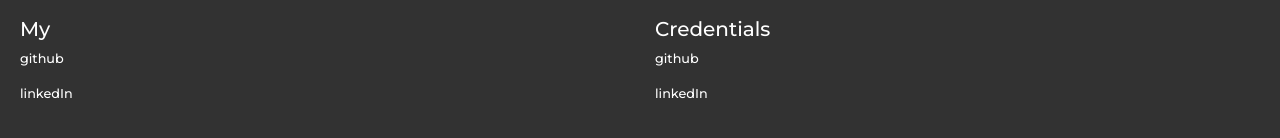
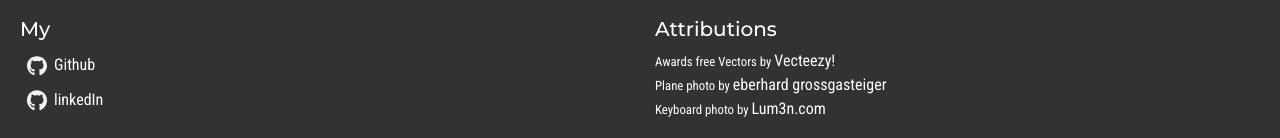
Before and after one commit to EwelinaKi/usk, a Gatsby site: page / in a window 1280 px wide. Shown: the part 3153-3291 px from the top of the page. Built offline with nearby package versions, Linux system fonts and the light colour scheme; Gatsby itself is replaced by a stand-in of ours.

Commit message:
footer update

```diff
--- a/src/components/footer.js
+++ b/src/components/footer.js
@@ -1,19 +1,34 @@
 import React from "react"
 import { Col, Row } from "react-bootstrap"
-import styles from "../styles/footer.module.css"
+import footerStyles from "../styles/footer.module.css"
 
 export default () => (
-  <div className={styles.box}>
+  <div className={footerStyles.box}>
     <Row>
       <Col>
         <h5>My</h5>
-        <p>github</p>
-        <p>linkedIn</p>
+        <a href="http://github.com" className={footerStyles.link}>
+          <img src="svg/github.svg" alt="github logo" className={footerStyles.svgLogo}/>
+          Github
+        </a>
+        <br/>
+        <a href="http://linkedin.com" className={footerStyles.link}>
+          <img src="svg/github.svg" alt="github logo" className={footerStyles.svgLogo}/>
+          linkedIn
+        </a>
       </Col>
       <Col>
-        <h5>Credentials</h5>
-        <p>github</p>
-        <p>linkedIn</p>
+        <h5>Attributions</h5>
+        Awards free Vectors by <a rel="nofollow" href="https://www.vecteezy.com"
+                                  className={footerStyles.link}>Vecteezy!</a>
+        <br/>
+        Plane photo by <a rel="nofollow" href="https://www.pexels.com/photo/photo-of-airplane-with-smoke-trail-2088203/"
+                          className={footerStyles.link}>eberhard grossgasteiger</a>
+        <br/>
+        Keyboard photo by <a rel="nofollow"
+                             href="https://www.pexels.com/photo/apple-background-desk-electronics-399161/"
+                             className={footerStyles.link}>
+        Lum3n.com</a>
       </Col>
     </Row>
   </div>
--- a/src/styles/footer.module.css
+++ b/src/styles/footer.module.css
@@ -6,3 +6,22 @@
     padding: 20px;
     font-size: 0.8rem;
 }
+
+.svgLogo {
+    width: 20px;
+    margin: 7px;
+
+}
+
+.link {
+    color: var(--text-light);
+    font-size: 1rem;
+}
+
+.link:hover {
+    color: var(--blue-light);
+}
+
+.link:visited {
+    color: var(--purple-light);
+}
```
Also changed, not shown: static/images/awatar3.jpg (added), static/images/plane.jpg, static/svg/github.svg (added), static/svg/linkedin.svg (added), 1 other file.
